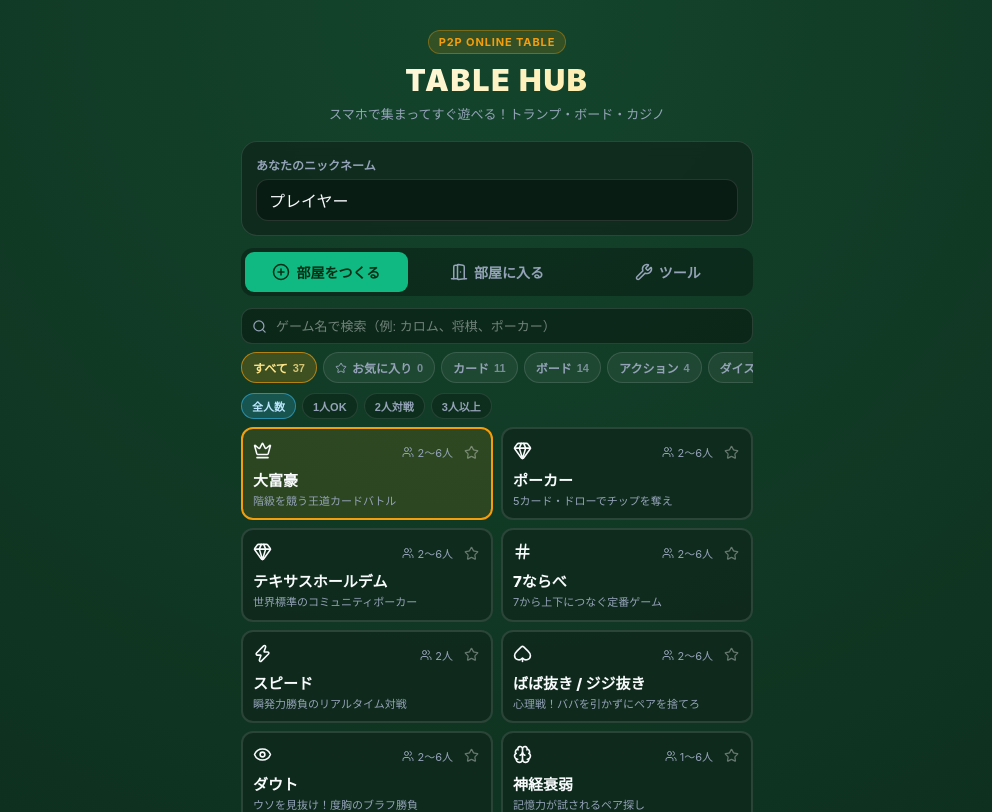
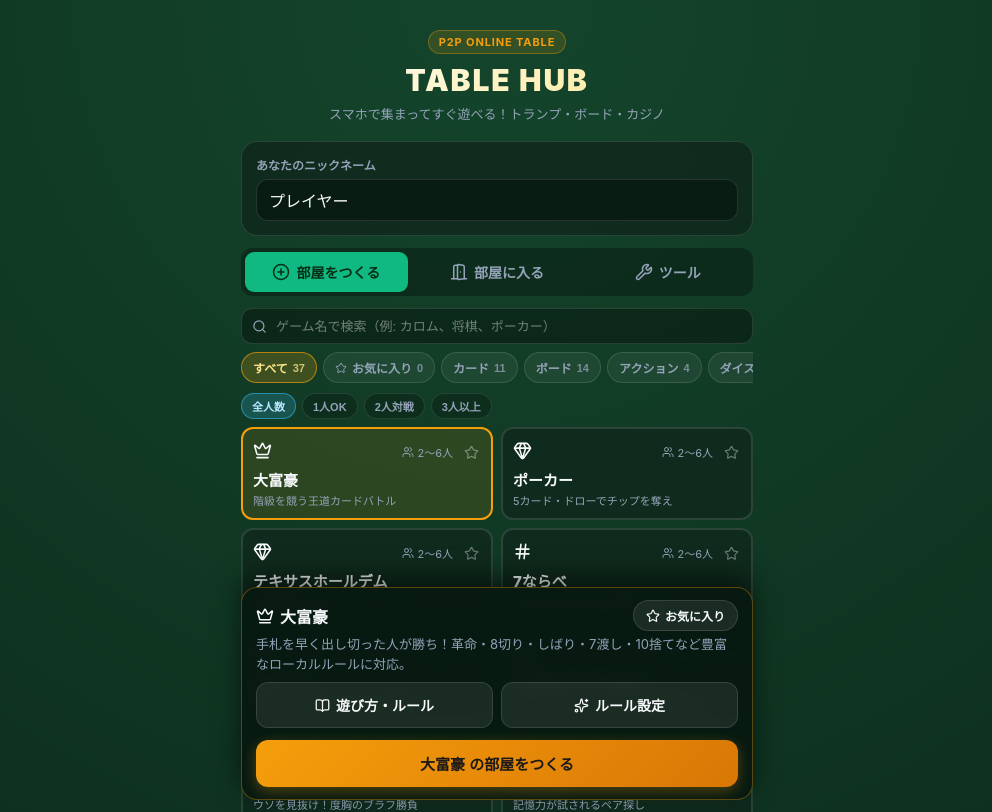
Before and after one commit to u-tajima/trump-hub, a React (Vite) app: page / in a window 1280 px wide. Shown: the top 812 px of the page, without its empty margins (143-1135 px from the left). Built offline with nearby package versions, Linux system fonts and the light colour scheme.

Commit message:
feat(ui): pin primary action buttons and control panels to bottom of viewport

```diff
--- a/src/components/boards/BackgammonBoard.tsx
+++ b/src/components/boards/BackgammonBoard.tsx
@@ -525,7 +525,7 @@ export const BackgammonBoard: React.FC<BackgammonBoardProps> = ({
         {/* アクションバー（ダイスロール / ベアオフ） */}
         {state.phase === 'playing' && (
           <div
-            className="action-bar"
+            className="action-bar sticky-bottom-bar"
             style={{ width: '100%', maxWidth: 404, justifyContent: 'center' }}
           >
             {isMyTurn && state.subPhase === 'roll' && (
--- a/src/index.css
+++ b/src/index.css
@@ -717,8 +717,42 @@ body {
 }
 
 .sticky-bottom-bar {
+  position: sticky;
+  bottom: 0;
+  z-index: 24;
   margin-top: auto;
-  padding-top: 8px;
+  padding: 10px 2px max(8px, env(safe-area-inset-bottom));
+  background: linear-gradient(
+    180deg,
+    rgba(7, 25, 16, 0) 0%,
+    rgba(7, 25, 16, 0.92) 22%,
+    rgba(7, 25, 16, 0.98) 100%
+  );
+  backdrop-filter: blur(8px);
+}
+
+.selected-game-detail {
+  position: sticky;
+  bottom: 0;
+  z-index: 25;
+  margin-top: 8px;
+  background: rgba(8, 26, 17, 0.96);
+  border-color: rgba(245, 158, 11, 0.34);
+  box-shadow: 0 -10px 26px rgba(0, 0, 0, 0.55);
+  padding: 12px 14px max(12px, env(safe-area-inset-bottom));
+}
+
+.selected-game-detail .panel-desc {
+  display: -webkit-box;
+  -webkit-line-clamp: 2;
+  -webkit-box-orient: vertical;
+  overflow: hidden;
+  margin-bottom: 8px;
+}
+
+.selected-game-detail .rules-drawer {
+  max-height: 44dvh;
+  overflow-y: auto;
 }
 
 .warn-text {
@@ -975,14 +1009,19 @@ body {
 }
 
 .hand-area {
+  position: sticky;
+  bottom: 0;
+  z-index: 20;
   margin-top: auto;
-  background: rgba(0, 0, 0, 0.38);
-  border: 1px solid var(--border-subtle);
+  background: rgba(8, 25, 17, 0.95);
+  border: 1px solid rgba(255, 255, 255, 0.16);
   border-radius: var(--radius-lg);
-  padding: 10px;
+  padding: 10px 10px max(10px, env(safe-area-inset-bottom));
   display: flex;
   flex-direction: column;
   gap: 8px;
+  backdrop-filter: blur(12px);
+  box-shadow: 0 -8px 22px rgba(0, 0, 0, 0.5);
 }
 
 .hand-header {
@@ -1004,6 +1043,21 @@ body {
 .action-bar {
   display: flex;
   gap: 8px;
+}
+
+.board-container > .action-bar {
+  position: sticky;
+  bottom: 0;
+  z-index: 20;
+  margin-top: auto;
+  padding: 10px 2px max(8px, env(safe-area-inset-bottom));
+  background: linear-gradient(
+    180deg,
+    rgba(7, 25, 16, 0) 0%,
+    rgba(7, 25, 16, 0.92) 22%,
+    rgba(7, 25, 16, 0.98) 100%
+  );
+  backdrop-filter: blur(8px);
 }
 
 /* Sevens Grid */
@@ -1240,9 +1294,19 @@ body {
 }
 
 .finished-footer {
+  position: sticky;
+  bottom: 0;
+  z-index: 30;
   display: flex;
   gap: 8px;
-  padding-top: 8px;
+  padding: 10px 2px max(10px, env(safe-area-inset-bottom));
+  background: linear-gradient(
+    180deg,
+    rgba(7, 25, 16, 0) 0%,
+    rgba(7, 25, 16, 0.94) 24%,
+    rgba(7, 25, 16, 0.98) 100%
+  );
+  backdrop-filter: blur(10px);
 }
 
 .modal-backdrop {
```
